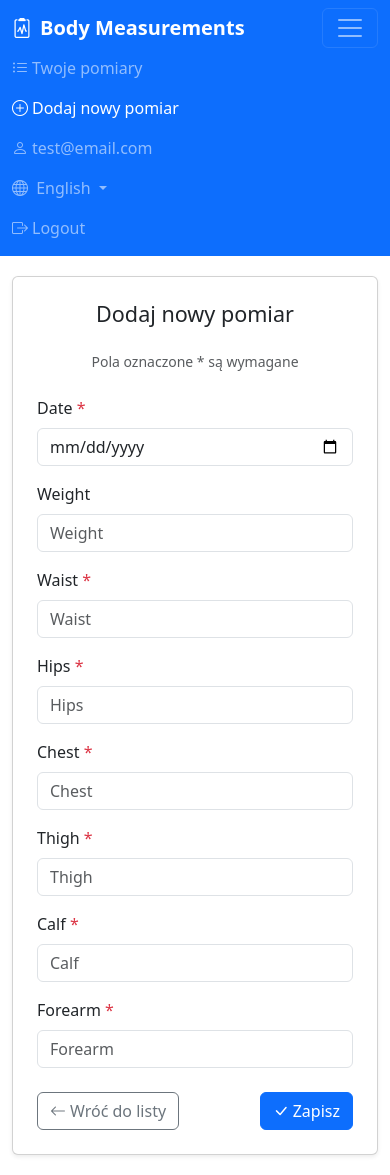
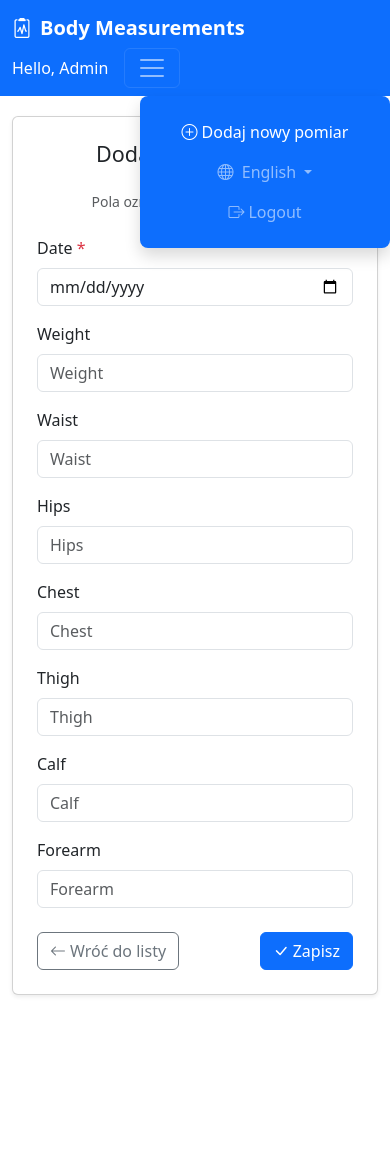
Before and after one commit to zanetagebka/body_measurement, a Django app: page /measurements/add/ in a window 390 px wide, after a click that opens the changed part. After the commit the page ends 996 px from the top, so only its background shows below. Run offline with Django 5.2, Linux system fonts and the light colour scheme; a user stored in the database is signed in; some libraries are stand-ins or nearby versions.

Commit message:
change menu to hamburger, add user profile basic view

```diff
--- a/body_measurements/settings.py
+++ b/body_measurements/settings.py
@@ -136,9 +136,6 @@ STATIC_URL = 'static/'
 
 DEFAULT_AUTO_FIELD = 'django.db.models.BigAutoField'
 
-# Custom User Model
-AUTH_USER_MODEL = 'measurements.User'
-
 # Authentication Settings
 LOGIN_URL = 'login'
 LOGIN_REDIRECT_URL = 'measurement_list'
--- a/measurements/forms.py
+++ b/measurements/forms.py
@@ -1,7 +1,8 @@
 from django import forms
 from django.contrib.auth.forms import UserCreationForm, AuthenticationForm
+from django.contrib.auth.models import User
 from django.utils.translation import gettext_lazy as _
-from .models import Measurement, User
+from .models import Measurement
 
 class MeasurementForm(forms.ModelForm):
     class Meta:
@@ -12,9 +13,9 @@ class MeasurementForm(forms.ModelForm):
         }
 
 class LoginForm(AuthenticationForm):
-    username = forms.EmailField(
-        label=_("Email"),
-        widget=forms.EmailInput(attrs={'class': 'form-control', 'placeholder': _('Enter your email')})
+    username = forms.CharField(
+        label=_("Username"),
+        widget=forms.TextInput(attrs={'class': 'form-control', 'placeholder': _('Enter your username')})
     )
     password = forms.CharField(
         label=_("Password"),
@@ -22,6 +23,10 @@ class LoginForm(AuthenticationForm):
     )
 
 class RegisterForm(UserCreationForm):
+    username = forms.CharField(
+        label=_("Username"),
+        widget=forms.TextInput(attrs={'class': 'form-control', 'placeholder': _('Enter your username')})
+    )
     email = forms.EmailField(
         label=_("Email"),
         widget=forms.EmailInput(attrs={'class': 'form-control', 'placeholder': _('Enter your email')})
@@ -37,4 +42,4 @@ class RegisterForm(UserCreationForm):
 
     class Meta:
         model = User
-        fields = ('email', 'password1', 'password2')
+        fields = ('username', 'email', 'password1', 'password2')
--- a/measurements/models.py
+++ b/measurements/models.py
@@ -1,53 +1,19 @@
 from django.db import models
-from django.contrib.auth.models import AbstractUser, BaseUserManager
-from django.utils.translation import gettext_lazy as _
-
-class CustomUserManager(BaseUserManager):
-    def create_user(self, email, password=None, **extra_fields):
-        if not email:
-            raise ValueError(_('The Email field must be set'))
-        email = self.normalize_email(email)
-        user = self.model(email=email, **extra_fields)
-        user.set_password(password)
-        user.save(using=self._db)
-        return user
-
-    def create_superuser(self, email, password=None, **extra_fields):
-        extra_fields.setdefault('is_staff', True)
-        extra_fields.setdefault('is_superuser', True)
-
-        if extra_fields.get('is_staff') is not True:
-            raise ValueError(_('Superuser must have is_staff=True.'))
-        if extra_fields.get('is_superuser') is not True:
-            raise ValueError(_('Superuser must have is_superuser=True.'))
-
-        return self.create_user(email, password, **extra_fields)
-
-class User(AbstractUser):
-    username = None
-    email = models.EmailField(_('email address'), unique=True)
-
-    USERNAME_FIELD = 'email'
-    REQUIRED_FIELDS = []
-
-    objects = CustomUserManager()
-
-    def __str__(self):
-        return self.email
+from django.contrib.auth.models import User
 
 class Measurement(models.Model):
-    user = models.ForeignKey(User, on_delete=models.CASCADE, related_name='measurements')
+    user = models.ForeignKey(User, on_delete=models.CASCADE)
     date = models.DateField()
     weight = models.DecimalField(max_digits=5, decimal_places=2, null=True, blank=True)
-    waist = models.DecimalField(max_digits=5, decimal_places=2)
-    hips = models.DecimalField(max_digits=5, decimal_places=2)
-    chest = models.DecimalField(max_digits=5, decimal_places=2)
-    thigh = models.DecimalField(max_digits=5, decimal_places=2)
-    calf = models.DecimalField(max_digits=5, decimal_places=2)
-    forearm = models.DecimalField(max_digits=5, decimal_places=2)
-
-    def __str__(self):
-        return f"{self.date} - {self.weight if self.weight else 'no weight'} kg"
+    waist = models.DecimalField(max_digits=5, decimal_places=2, null=True, blank=True)
+    hips = models.DecimalField(max_digits=5, decimal_places=2, null=True, blank=True)
+    chest = models.DecimalField(max_digits=5, decimal_places=2, null=True, blank=True)
+    thigh = models.DecimalField(max_digits=5, decimal_places=2, null=True, blank=True)
+    calf = models.DecimalField(max_digits=5, decimal_places=2, null=True, blank=True)
+    forearm = models.DecimalField(max_digits=5, decimal_places=2, null=True, blank=True)
 
     class Meta:
         ordering = ['-date']
+
+    def __str__(self):
+        return f"{self.user.username}'s measurements on {self.date}"
--- a/measurements/templates/measurements/base.html
+++ b/measurements/templates/measurements/base.html
@@ -24,41 +24,95 @@
         .nav-link.active {
             font-weight: 500;
         }
+        .navbar-nav {
+            align-items: center;
+        }
+        .navbar-collapse {
+            background-color: var(--bs-primary);
+            padding: 1rem;
+            border-radius: 0.5rem;
+            margin-top: 0.5rem;
+            position: absolute;
+            right: 0;
+            top: 100%;
+            width: 250px;
+            z-index: 1000;
+        }
+        .navbar-collapse.show {
+            box-shadow: 0 0.5rem 1rem rgba(0, 0, 0, 0.15);
+        }
+        .container {
+            position: relative;
+        }
+        .user-greeting {
+            color: white;
+            text-decoration: none;
+            margin-right: 1rem;
+        }
+        .user-greeting:hover {
+            color: rgba(255, 255, 255, 0.8);
+        }
+        .navbar-right {
+            display: flex;
+            align-items: center;
+        }
     </style>
     {% block extra_css %}{% endblock %}
 </head>
 <body>
-    <nav class="navbar navbar-expand-lg navbar-dark bg-primary">
+    <nav class="navbar navbar-dark bg-primary">
         <div class="container">
             <a class="navbar-brand" href="{% url 'home' %}">
                 <i class="bi bi-clipboard2-pulse me-2"></i>Body Measurements
             </a>
+            <div class="navbar-right">
+                {% if user.is_authenticated %}
+                    <a href="{% url 'user_profile' %}" class="user-greeting">
+                        {% trans "Hello" %}, {{ user.username|capfirst }}
+                    </a>
+                {% endif %}
                 <button class="navbar-toggler" type="button" data-bs-toggle="collapse" data-bs-target="#navbarNav">
                     <span class="navbar-toggler-icon"></span>
                 </button>
+            </div>
             <div class="collapse navbar-collapse" id="navbarNav">
+                <ul class="navbar-nav">
                     {% if user.is_authenticated %}
-                <ul class="navbar-nav">
-                    <li class="nav-item">
-                        <a class="nav-link {% if request.resolver_match.url_name == 'measurement_list' %}active{% endif %}"
-                           href="{% url 'measurement_list' %}">
-                            <i class="bi bi-list-ul me-1"></i>{% trans "Twoje pomiary" %}
-                        </a>
-                    </li>
                         <li class="nav-item">
                             <a class="nav-link {% if request.resolver_match.url_name == 'measurement_add' %}active{% endif %}"
                                href="{% url 'measurement_add' %}">
                                 <i class="bi bi-plus-circle me-1"></i>{% trans "Dodaj nowy pomiar" %}
                             </a>
                         </li>
+                        <li class="nav-item dropdown">
+                            <a class="nav-link dropdown-toggle" href="#" role="button" data-bs-toggle="dropdown">
+                                <i class="bi bi-globe me-1"></i>
+                                {% get_current_language as CURRENT_LANGUAGE %}
+                                {% if CURRENT_LANGUAGE == 'en' %}
+                                    English
+                                {% else %}
+                                    Polski
+                                {% endif %}
+                            </a>
+                            <ul class="dropdown-menu">
+                                <li>
+                                    <a class="dropdown-item {% if CURRENT_LANGUAGE == 'en' %}active{% endif %}"
+                                       href="{% url 'switch_language' %}?lang=en">
+                                        English
+                                    </a>
+                                </li>
+                                <li>
+                                    <a class="dropdown-item {% if CURRENT_LANGUAGE == 'pl' %}active{% endif %}"
+                                       href="{% url 'switch_language' %}?lang=pl">
+                                        Polski
+                                    </a>
+                                </li>
                             </ul>
-                {% endif %}
-                <ul class="navbar-nav ms-auto">
-                    {% if user.is_authenticated %}
+                        </li>
                         <li class="nav-item">
-                            <span class="nav-link">
-                                <i class="bi bi-person me-1"></i>{{ user.email }}
-                            </span>
+                            <a class="nav-link" href="{% url 'logout' %}">
+                                <i class="bi bi-box-arrow-right me-1"></i>{% trans "Logout" %}
+                            </a>
                         </li>
                     {% else %}
                         <li class="nav-item">
@@ -73,7 +127,6 @@
                                 <i class="bi bi-person-plus me-1"></i>{% trans "Register" %}
                             </a>
                         </li>
-                    {% endif %}
                         <li class="nav-item dropdown">
                             <a class="nav-link dropdown-toggle" href="#" role="button" data-bs-toggle="dropdown">
                                 <i class="bi bi-globe me-1"></i>
@@ -84,7 +137,7 @@
                                     Polski
                                 {% endif %}
                             </a>
-                        <ul class="dropdown-menu dropdown-menu-end">
+                            <ul class="dropdown-menu">
                                 <li>
                                     <a class="dropdown-item {% if CURRENT_LANGUAGE == 'en' %}active{% endif %}"
                                        href="{% url 'switch_language' %}?lang=en">
@@ -98,12 +151,6 @@
                                     </a>
                                 </li>
                             </ul>
-                    </li>
-                    {% if user.is_authenticated %}
-                        <li class="nav-item">
-                            <a class="nav-link" href="{% url 'logout' %}">
-                                <i class="bi bi-box-arrow-right me-1"></i>{% trans "Logout" %}
-                            </a>
                         </li>
                     {% endif %}
                 </ul>
--- a/measurements/urls.py
+++ b/measurements/urls.py
@@ -16,4 +16,5 @@ urlpatterns = [
     path('register/', views.register_view, name='register'),
     path('logout/', views.logout_view, name='logout'),
     path('switch-language/', views.switch_language, name='switch_language'),
+    path('profile/', views.user_profile, name='user_profile'),
 ]
--- a/measurements/views.py
+++ b/measurements/views.py
@@ -74,3 +74,9 @@ def switch_language(request):
         response.set_cookie(settings.LANGUAGE_COOKIE_NAME, lang)
         return response
     return redirect('measurement_list')
+
+@login_required
+def user_profile(request):
+    return render(request, 'measurements/profile.html', {
+        'user': request.user
+    })
```
Also changed, not shown: measurements/templates/measurements/profile.html (added, +27 -0 lines), db.sqlite3, measurements/admin.py (line endings or trailing spaces), measurements/migrations/0001_initial.py. Lines whose indentation alone changed are shown as unchanged.
